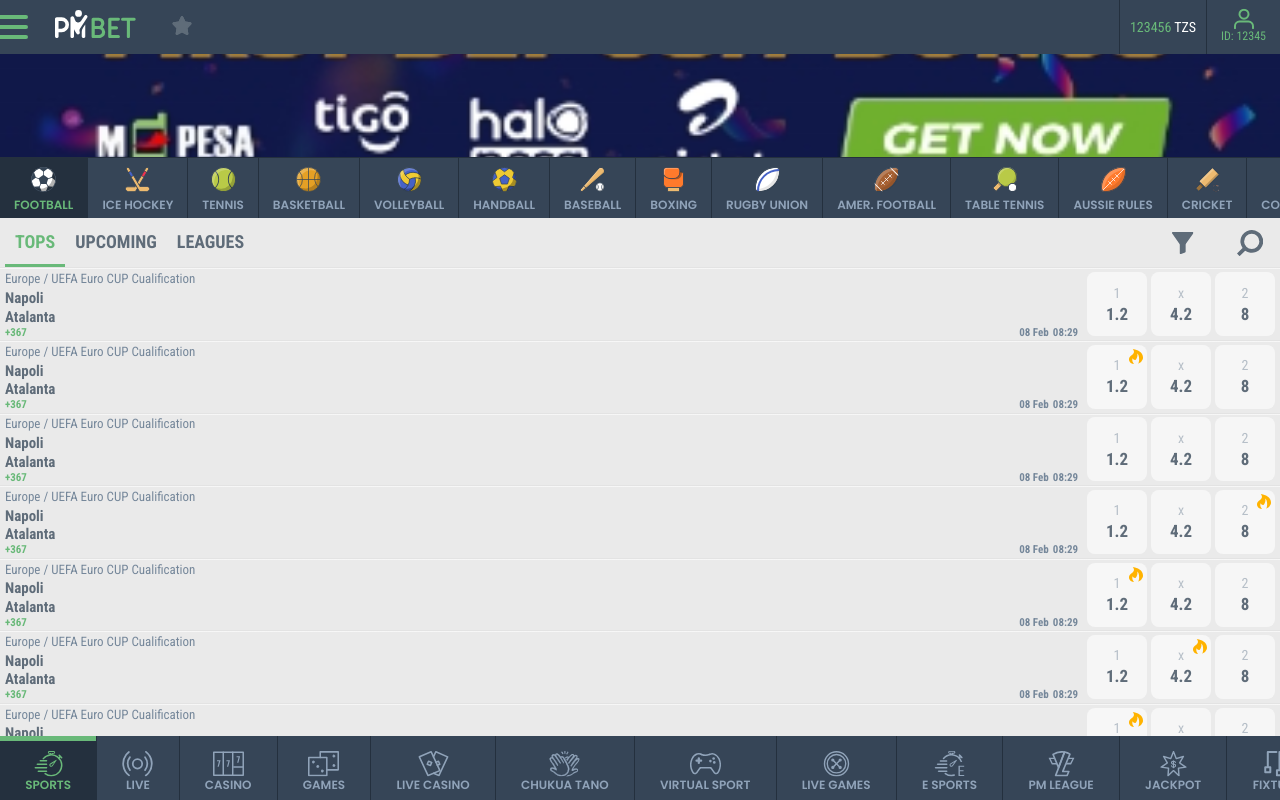
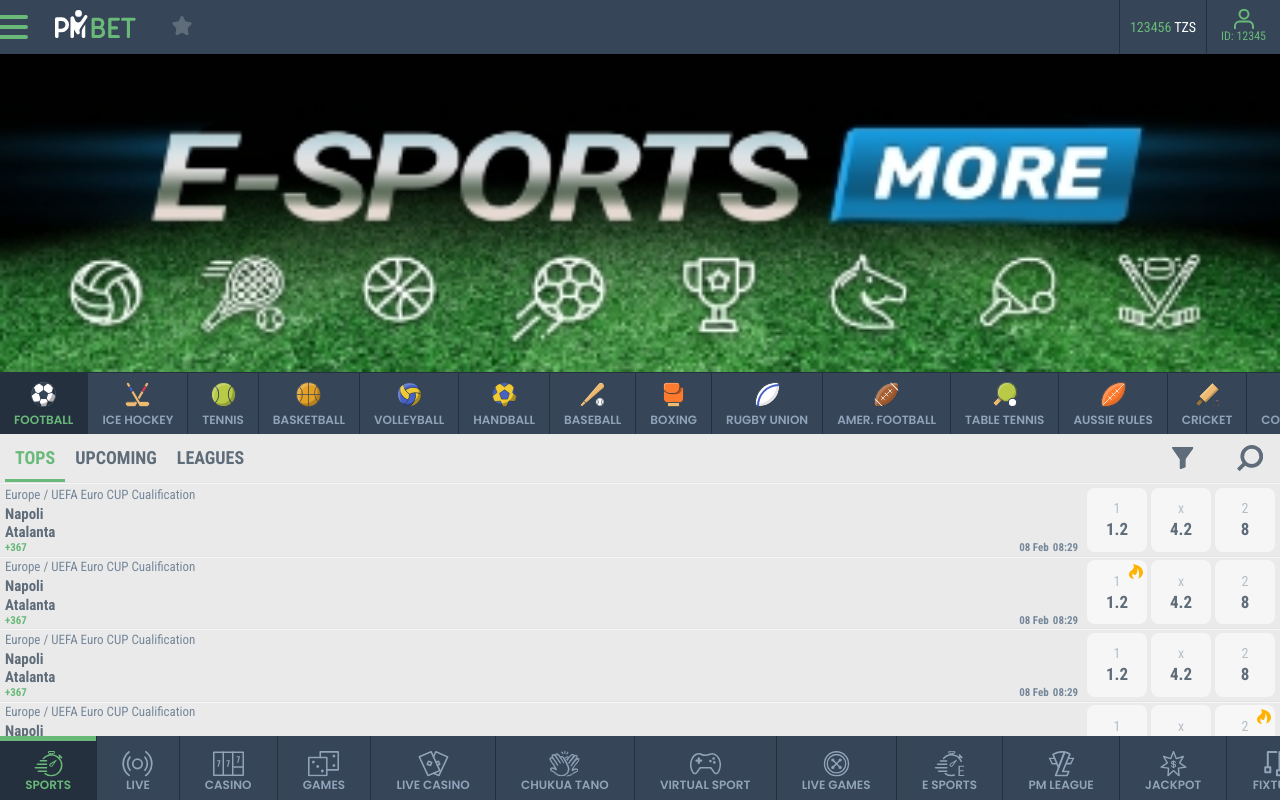
Before and after one commit to gor-asatryan96/proweb-front, a React (Create React App) app: page /sport in a window 1280 px wide. Built offline with nearby package versions, Linux system fonts and the light colour scheme.

Commit message:
feat: slider

```diff
--- a/package.json
+++ b/package.json
@@ -16,6 +16,7 @@
     "react": "^17.0.2",
     "react-dom": "^17.0.2",
     "react-redux": "^7.2.6",
+    "react-responsive-carousel": "^3.2.22",
     "react-router-dom": "^6.2.1",
     "react-scripts": "4.0.3",
     "sass": "^1.43.5"
--- a/src/assets/styles/flags.scss
+++ b/src/assets/styles/flags.scss
@@ -7,9 +7,7 @@
   position: relative;
   vertical-align: middle;
   box-sizing: content-box;
-  width: 2.25rem;
-  height: 1.375rem;
-  border-radius: 3px;
+  border-radius: 5px;
 }
 
 .flag-SW {background-position:center 0.2287%}
@@ -17,7 +15,7 @@
 .flag-FR {background-position:center 0.6721%}
 .flag-EN {background-position:center 0.8958%}
 
-.flags.ff-sm {width: 18px;height: 11px}
-.flags.ff-md {width: 27px;height: 17px}
-.flags.ff-lg {width: 42px;height: 27px}
-.flags.ff-xl {width: 60px;height: 37px}
+.flags.ff-sm {width: 18px; height: 11px}
+.flags.ff-md {width: 27px; height: 17px}
+.flags.ff-lg {width: 2.25rem; height: 1.375rem}
+.flags.ff-xl {width: 2.8rem; height: 1.7rem}
--- a/src/template/App.jsx
+++ b/src/template/App.jsx
@@ -4,7 +4,7 @@
 } from 'react-router-dom';
 import Panel from './components/Mobile/Panel/Panel';
 import BurgerMenu from './components/Mobile/BurgerMenu/BurgerMenu';
-import Swiper from './components/Mobile/Slider/Slider';
+import Slider from './components/Mobile/Slider/Slider';
 import './assets/styles/template-index.scss';
 import Header from './components/Common/Header/Header';
 import Popups from './components/Popups/Popups';
@@ -27,7 +27,7 @@
         <Header />
         {isBurgerActive && <BurgerMenu />}
         {isSearchActive && <SearchPanel />}
-        {isSwiperActive && <Swiper />}
+        {isSwiperActive && <Slider />}
         {routes}
         <Panel />
       </div>
--- a/src/template/components/Common/LanguageSwitcher/LanguageSwitcher.jsx
+++ b/src/template/components/Common/LanguageSwitcher/LanguageSwitcher.jsx
@@ -21,7 +21,7 @@
       <button onClick={() => setIsOpen(prev => !prev)} className="menu__language__btn">
         <span className="menu__language__current">
           <span className="menu__language__flag">
-            <div className={classNames('flags', `flag-${activeLanguage}`)} />
+            <div className={classNames('flags ff-xl', `flag-${activeLanguage}`)} />
           </span>
           <span className="menu__language__name">
             {activeLanguage}
--- a/src/template/components/Common/LanguageSwitcher/components/LanguageItem.jsx
+++ b/src/template/components/Common/LanguageSwitcher/components/LanguageItem.jsx
@@ -5,7 +5,7 @@
     <button onClick={onLanguageClick} className="menu__language__btn">
       <span className="menu__language__current">
         <span className="menu__language__flag">
-          <div className={classNames('flags', `flag-${language}`)} />
+          <div className={classNames('flags ff-xl', `flag-${language}`)} />
         </span>
         <span className="menu__language__name">
           {language}
--- a/src/template/components/Mobile/Slider/Slider.jsx
+++ b/src/template/components/Mobile/Slider/Slider.jsx
@@ -1,21 +1,20 @@
-import React from 'react';
+import { Carousel } from 'react-responsive-carousel';
+import 'react-responsive-carousel/lib/styles/carousel.min.css';
 import { MAIN_BANNERS } from '../../../assets/images/banners';
 
 const Slider = () => (
   <section className="gallery">
-    <div className="gallery__swiper">
-      <div className="swiper-container">
-        <div className="swiper-wrapper">
-          {MAIN_BANNERS.map(item => (
-            <div className="swiper-slide">
-              <div className="img-container">
-                <img className="gallery__img" src={item} alt="Gallery" />
-              </div>
-            </div>
-          ))}
-        </div>
-      </div>
-    </div>
+    <Carousel
+      autoPlay
+      infiniteLoop
+      showIndicators={false}
+      showArrows={false}
+      showStatus={false}
+      showThumbs={false}>
+      {MAIN_BANNERS.map(item => (
+        <img className="gallery__img" src={item} alt="Gallery" />
+      ))}
+    </Carousel>
   </section>
 );
 
```
Also changed, not shown: 1 other file (tests, documents, lock files or other folders).
